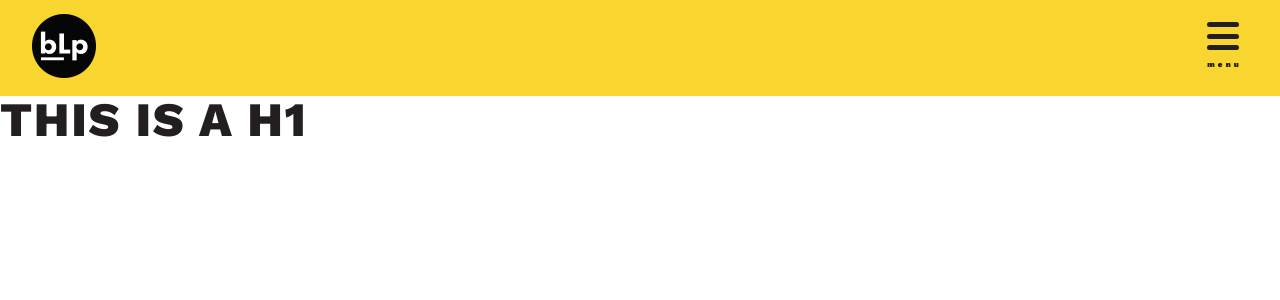
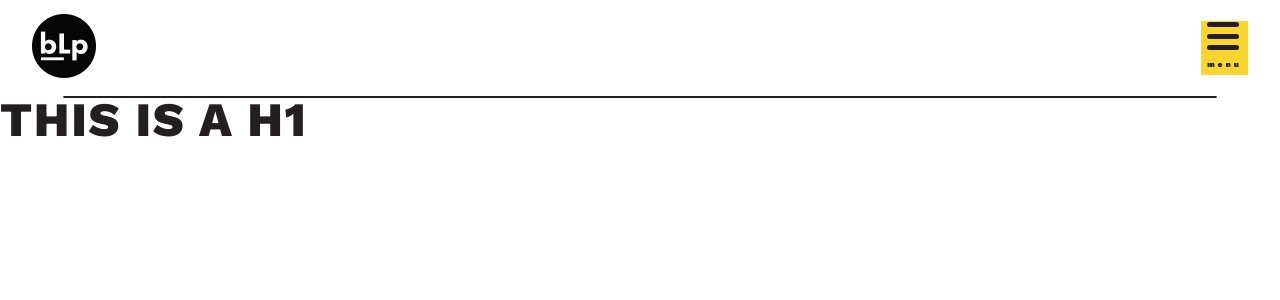
Before and after one commit to founders-programme-2/business-launchpad, a React (Create React App) app in the folder client/: page / in a window 1280 px wide. Shown: the top 300 px of the page. Built offline with nearby package versions, Linux system fonts and the light colour scheme; what react-router-prop-types would draw is missing.

Commit message:
Add props to header to remove background on menu pages

```diff
--- a/client/src/components/CHeader.js
+++ b/client/src/components/CHeader.js
@@ -9,21 +9,22 @@ import { LANDING_URL, INFO_URL } from '../constants';
 
 const CHeader = props => {
   const { menu } = props;
+  console.log('props are:', props);
   return (
-    <S.Header>
+    <S.Header menu={menu}>
       <S.HeaderWrapper>
         <Link to={LANDING_URL}>
-          <S.Logo src={logo} alt="Launchpad logo" />
+          <S.Logo src={logo} alt="Business Launchpad's logo" />
         </Link>
         {menu ? (
           <CMenu />
         ) : (
           <Link to={INFO_URL}>
-            <S.Logo src={info} alt="Launchpad logo" primary />
+            <S.Logo src={info} alt="App information" primary />
           </Link>
         )}
       </S.HeaderWrapper>
-      {menu ? null : <S.Line />}
+      {menu ? <S.Line /> : null}
     </S.Header>
   );
 };
--- a/client/src/components/CHeader.style.js
+++ b/client/src/components/CHeader.style.js
@@ -5,6 +5,12 @@ export const Header = styled.header`
   display: flex;
   flex-direction: column;
   height: 6rem;
+
+  ${props =>
+    props.menu &&
+    css`
+      background: none;
+    `};
 `;
 export const HeaderWrapper = styled.div`
   display: flex;
```
